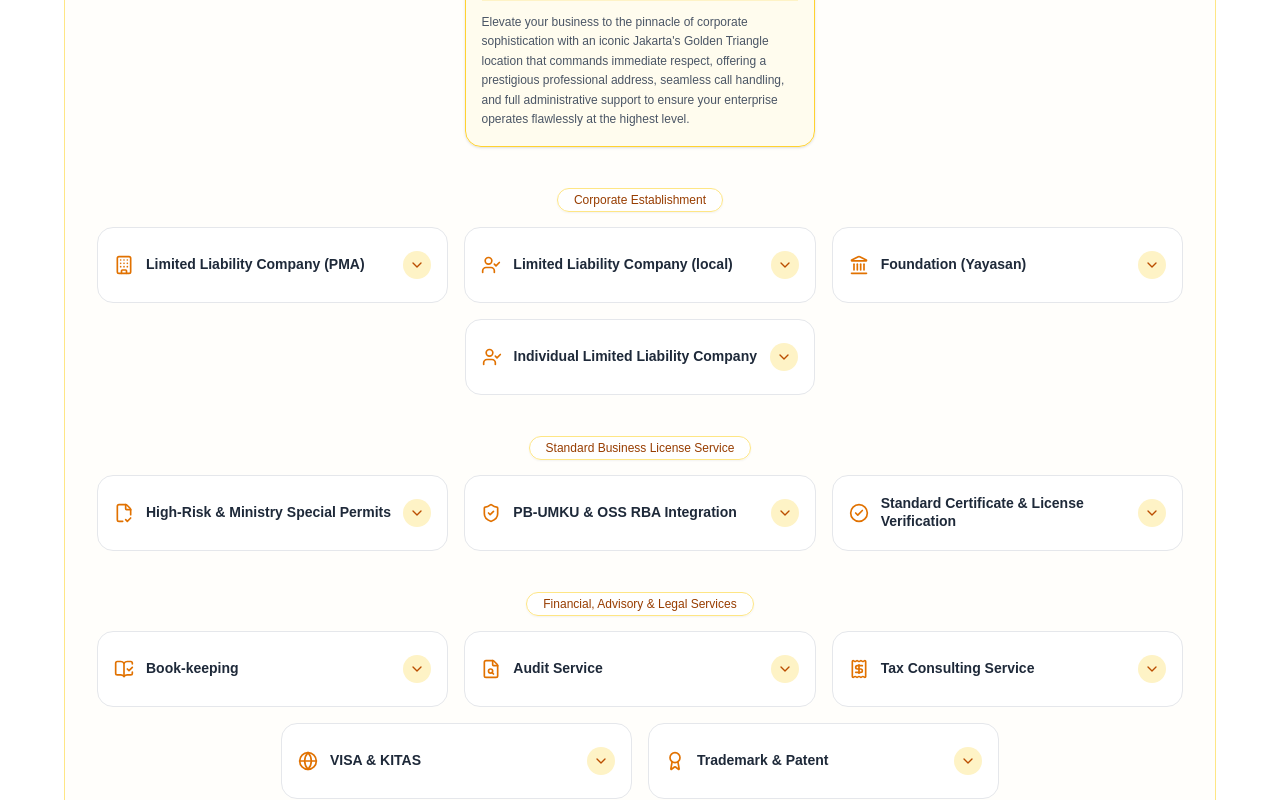
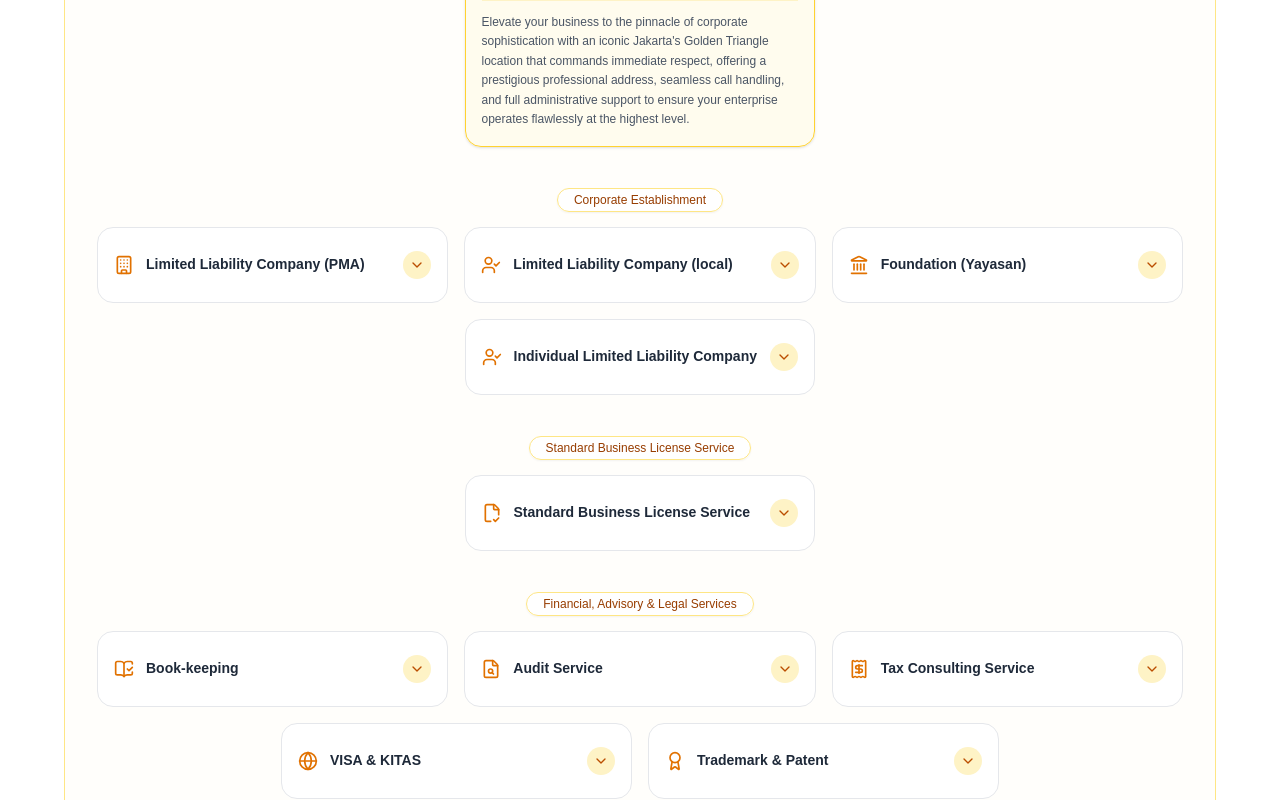
Before and after one commit to Saputra-prog/iphub, a Next.js app: page / in a window 1280 px wide. Shown: the part 1088-1888 px from the top of the page. Built offline with nearby package versions, Linux system fonts and the light colour scheme.

Commit message:
update option

```diff
--- a/app/Home/desk/page.tsx
+++ b/app/Home/desk/page.tsx
@@ -7,8 +7,6 @@ import {
   UserCheck,
   Landmark,
   FileCheck2,
-  ShieldCheck,
-  CheckCircle2,
   BookOpenCheck,
   FileSearch,
   Receipt,
@@ -21,10 +19,16 @@ import {
   LucideIcon
 } from 'lucide-react'
 
+interface LicenseOption {
+  optionLabel: string
+  description: string
+}
+
 interface ServiceItem {
   id: number
   title: string
-  description: string
+  description?: string
+  options?: LicenseOption[]
   icon: LucideIcon
 }
 
@@ -79,21 +83,22 @@ const servicesCategories: ServiceCategory[] = [
     items: [
       {
         id: 6,
-        title: 'High-Risk & Ministry Special Permits',
-        description: 'From high-risk sector approvals to specialized ministry permits, our premium licensing service handles your specific corporate compliance architecture while you focus entirely on market domination.',
-        icon: FileCheck2
-      },
-      {
-        id: 7,
-        title: 'PB-UMKU & OSS RBA Integration',
-        description: 'Ensure that every specific commercial activity, product certification, and technical standard relevant to your business sector has absolute legal validation through PB-UMKU processing services that are fully integrated with the relevant ministries and the latest OSS RBA system.',
-        icon: ShieldCheck
-      },
-      {
-        id: 8,
-        title: 'Standard Certificate & License Verification',
-        description: 'Protect your business investment from the risks of administrative sanctions and operational hurdles by entrusting the verification of your standard certificates, distribution permits, and PB-UMKU special licenses to our team of corporate legal experts.',
-        icon: CheckCircle2
+        title: 'Standard Business License Service',
+        icon: FileCheck2,
+        options: [
+          {
+            optionLabel: 'Option 1',
+            description: 'From high-risk sector approvals to specialized ministry permits, our premium licensing service handles your specific corporate compliance architecture while you focus entirely on market domination.'
+          },
+          {
+            optionLabel: 'Option 2',
+            description: 'Ensure that every specific commercial activity, product certification, and technical standard relevant to your business sector has absolute legal validation through PB-UMKU processing services that are fully integrated with the relevant ministries and the latest OSS RBA system.'
+          },
+          {
+            optionLabel: 'Option 3',
+            description: 'Protect your business investment from the risks of administrative sanctions and operational hurdles by entrusting the verification of your standard certificates, distribution permits, and PB-UMKU special licenses to our team of corporate legal experts.'
+          }
+        ]
       },
     ]
   },
@@ -101,31 +106,31 @@ const servicesCategories: ServiceCategory[] = [
     categoryName: 'Financial, Advisory & Legal Services',
     items: [
       {
-        id: 9,
+        id: 7,
         title: 'Book-keeping',
         description: 'Entrust your financial architecture to Reanda Bernardi, our sister firm, a premium corporate advisory powerhouse that delivers flawless bookkeeping, immaculate financial ledger maintenance, and uncompromising regulatory compliance to support your high-stakes executive decisions.',
         icon: BookOpenCheck
       },
       {
-        id: 10,
+        id: 8,
         title: 'Audit Service',
         description: 'Leveraging over 50 years of domestic excellence and the cross-border strength of a top-tier global network, Reanda Bernardi (our sister firm) delivers institutional-grade audit and assurance services that satisfy stringent regulatory compliance while revealing deep, realistic business insights to foster multi-generational enterprise sustainability.',
         icon: FileSearch
       },
       {
-        id: 11,
+        id: 9,
         title: 'Tax Consulting Service',
         description: 'Reanda Bernardi delivers elite tax consulting services that provide absolute assurance on your tax compliance, meticulously insulating your enterprise from fiscal exposure while strategically aligning your operations with the latest regulatory frameworks.',
         icon: Receipt
       },
       {
-        id: 12,
+        id: 10,
         title: 'VISA & KITAS',
         description: 'Transition your international executives and specialized talent into Indonesia effortlessly with a premium immigration service that manages your corporate visas and KITAS processing with strict regulatory precision and boardroom-level transparency.',
         icon: Globe
       },
       {
-        id: 13,
+        id: 11,
         title: 'Trademark & Patent',
         description: "Deliver elite intellectual property management services that safeguard your enterprise's proprietary innovations, strategically securing your trademark and patent registrations to provide absolute legal protection and commercial exclusivity in domestic markets.",
         icon: Award
@@ -136,19 +141,19 @@ const servicesCategories: ServiceCategory[] = [
     categoryName: 'Facilities',
     items: [
       {
-        id: 14,
+        id: 12,
         title: 'Cafe & Coffee Roastery',
         description: 'Workroom Coffee is built different—bringing you lightning-fast Wi-Fi, premium house-roasted beans, and an electric atmosphere designed to take you from a high-stakes team meeting to creative deep work, right into a fully relaxed afternoon lounge session.',
         icon: Coffee
       },
       {
-        id: 15,
+        id: 13,
         title: 'Meeting Room',
         description: 'Elevate your presentations and client pitches in our three stunning, fully equipped meeting rooms, offering an expansive 14-pax boardroom for major corporate strategy sessions and two intimate 8-pax spaces optimized for fluid team collaboration.',
         icon: Users
       },
       {
-        id: 16,
+        id: 14,
         title: 'Private Office',
         description: 'Find your ideal workspace home within a corporate ecosystem designed for comfort, featuring flexible office sizing to scale your business seamlessly and a premium first-floor cafe that serves as the ultimate backdrop for casual meetings and afternoon relaxation.',
         icon: Briefcase
@@ -193,10 +198,24 @@ export default function Desk() {
             <ChevronDown className="w-4 h-4" />
           </div>
         </div>
+
         {isOpen && (
-          <p className="mt-3 text-xs text-gray-600 leading-relaxed border-t border-amber-100 pt-3">
-            {service.description}
-          </p>
+          <div className="mt-3 text-xs text-gray-600 border-t border-amber-100 pt-3">
+            {service.options ? (
+              <div className="flex flex-col gap-3">
+                {service.options.map((opt, idx) => (
+                  <div key={idx} className="bg-white/80 p-3 rounded-xl border border-amber-200/60">
+                    <span className="font-semibold text-amber-800 block mb-1">
+                      {opt.optionLabel}
+                    </span>
+                    <p className="leading-relaxed">{opt.description}</p>
+                  </div>
+                ))}
+              </div>
+            ) : (
+              <p className="leading-relaxed">{service.description}</p>
+            )}
+          </div>
         )}
       </div>
     )
```
